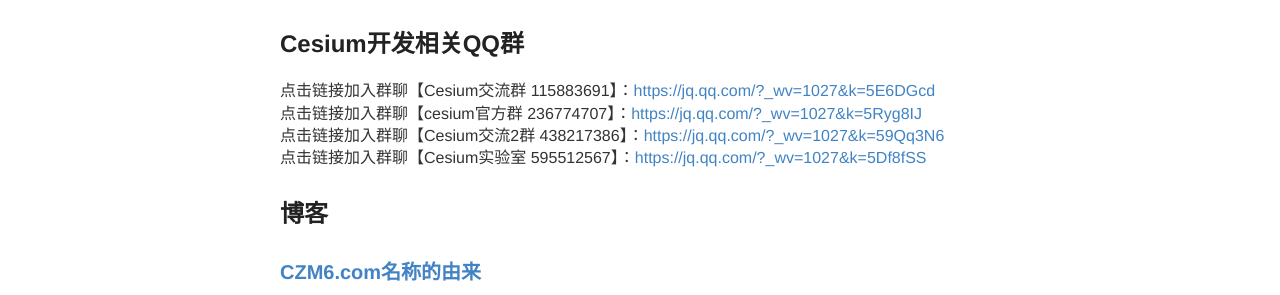
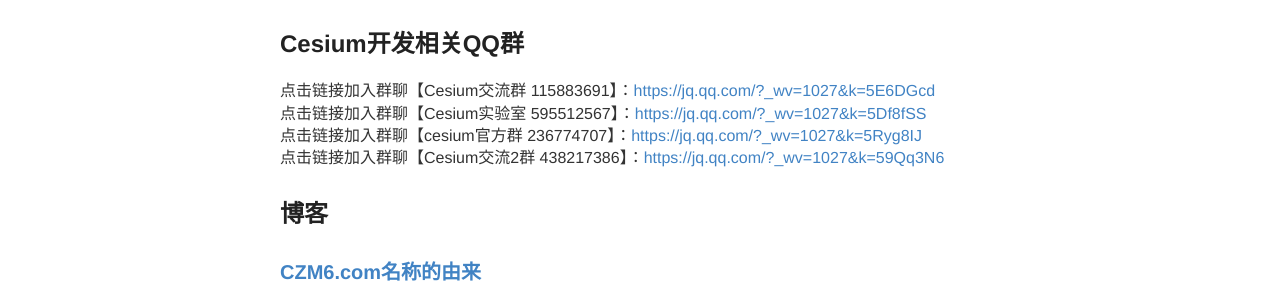
Before and after one commit to vtxf/czm6, a Jekyll site: the page built from index.html, in a window 1280 px wide. Shown: the part 1071-1366 px from the top of the page. Built offline with Jekyll 4.4.1, drawn with Linux system fonts in a browser that asks for light colours; comment, search, counter and statistics services are not loaded; some of the changed lines change nothing that is shown.

Commit message:
完善内容

```diff
--- a/index.html
+++ b/index.html
@@ -80,9 +80,9 @@
 <article>
     <h1>Cesium开发相关QQ群</h1>
     点击链接加入群聊【Cesium交流群 115883691】：<a href="https://jq.qq.com/?_wv=1027&k=5E6DGcd">https://jq.qq.com/?_wv=1027&k=5E6DGcd</a> <br/>
+    点击链接加入群聊【Cesium实验室 595512567】：<a href="https://jq.qq.com/?_wv=1027&k=5Df8fSS">https://jq.qq.com/?_wv=1027&k=5Df8fSS</a> <br/>
     点击链接加入群聊【cesium官方群 236774707】：<a href="https://jq.qq.com/?_wv=1027&k=5Ryg8IJ">https://jq.qq.com/?_wv=1027&k=5Ryg8IJ</a> <br/>
     点击链接加入群聊【Cesium交流2群 438217386】：<a href="https://jq.qq.com/?_wv=1027&k=59Qq3N6">https://jq.qq.com/?_wv=1027&k=59Qq3N6</a> <br/>
-    点击链接加入群聊【Cesium实验室 595512567】：<a href="https://jq.qq.com/?_wv=1027&k=5Df8fSS">https://jq.qq.com/?_wv=1027&k=5Df8fSS</a> <br/>
 </article>
 
 <h1>博客</h1>
```
